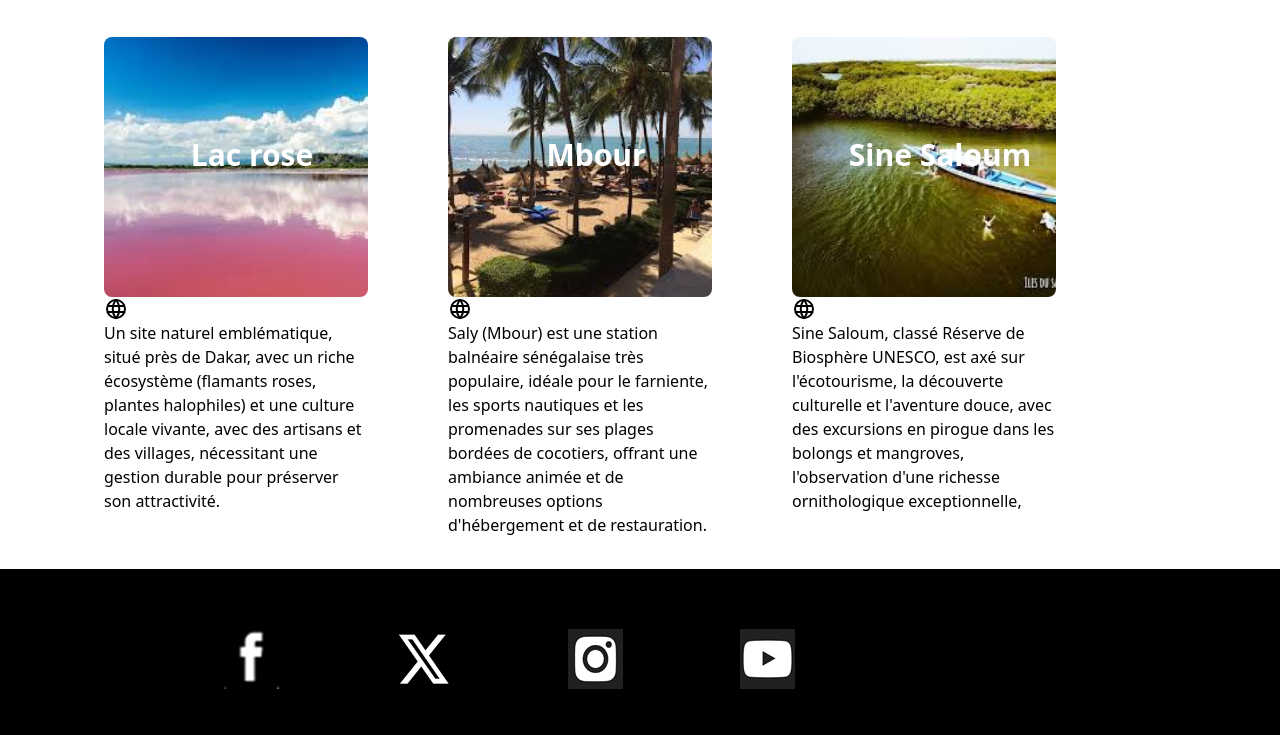
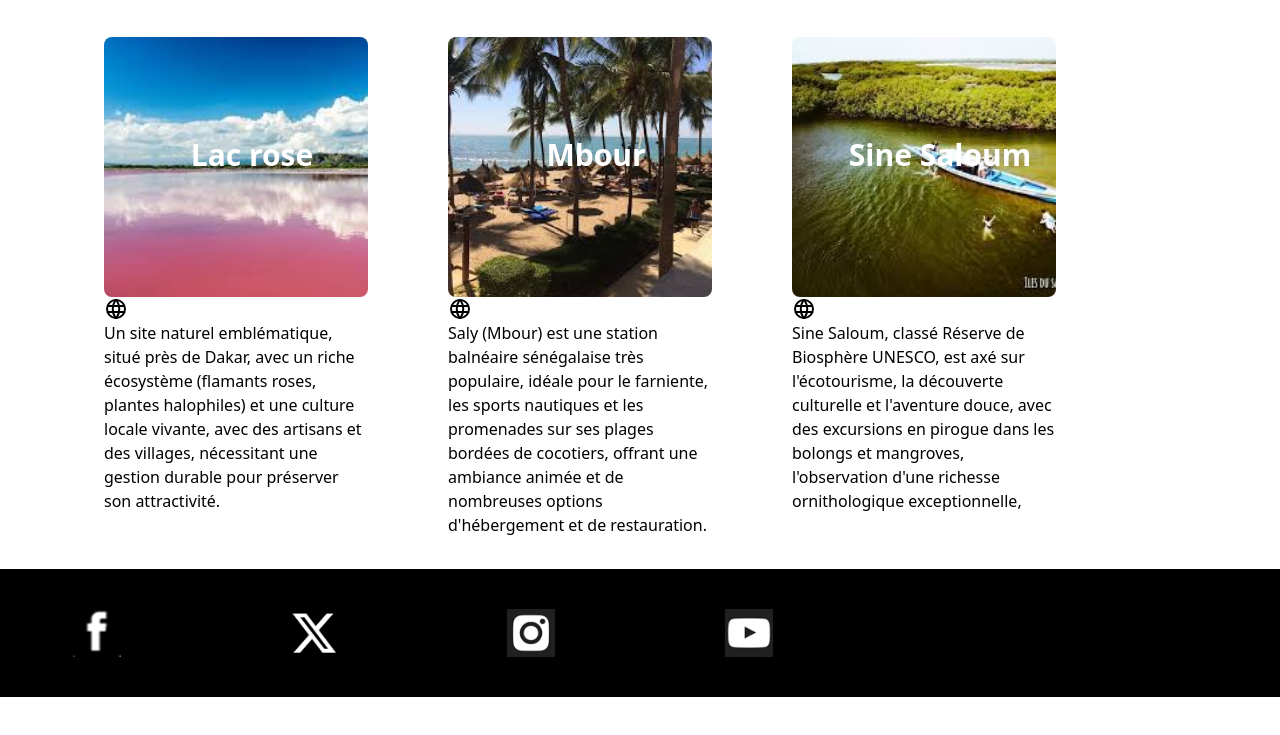
Before and after one commit to AITABBOUyoussef/Viator-Site-web-d-activit-s-touristiques, a plain HTML site: page index.html in a window 1280 px wide. Shown: the part 673-1408 px from the top of the page. After the commit the page ends 1370 px from the top, so only its background shows below. Drawn offline with nearby package versions, Linux system fonts and the light colour scheme; a script that the page names is missing.

Commit message:
La partie Footer est terminée

```diff
--- a/index.html
+++ b/index.html
@@ -128,15 +128,15 @@
 </DIV>
 
 <footer >
-    <div  class=" grid grid-cols-1 bg-black h-50 mt-8">
+    <div  class=" w-screen bg-black py-10 mt-8 ">
 
-        <div class="ml-50 grid grid-cols-1 sm:grid-cols-2 lg:grid-cols-6 mt-10 px-6 pt-5">
+        <div class=" grid grid-cols-2 sm:grid-cols-4 lg:grid-cols-6 gap-6">
 
-         <img src="facebook.png" alt="cliquez pour voir olus">
-         <img src="X.png" alt="cliquez pour voir olus">
-         <img src="instaa.png" alt="cliquez pour voir olus">
+         <img src="facebook.png" alt="cliquez pour voir olus" class="h-12 w-12 mx-auto">
+         <img src="X.png" alt="cliquez pour voir olus" class=" h-12 w-12 mx-auto " >
+         <img src="instaa.png" alt="cliquez pour voir olus" class="h-12 w-12 mx-auto ">
 
-         <img src="youtu.png" alt="cliquez pour voir olus">
+         <img src="youtu.png" alt="cliquez pour voir olus" class="h-12 w-12 mx-auto ">
 
         </div>
 
```
